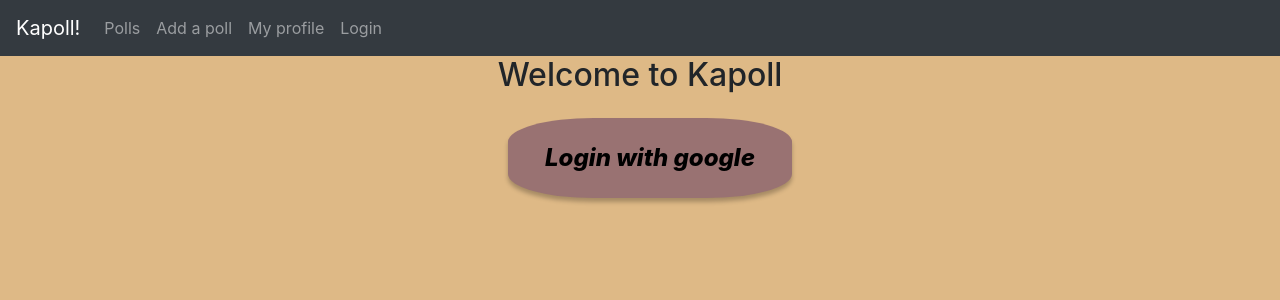
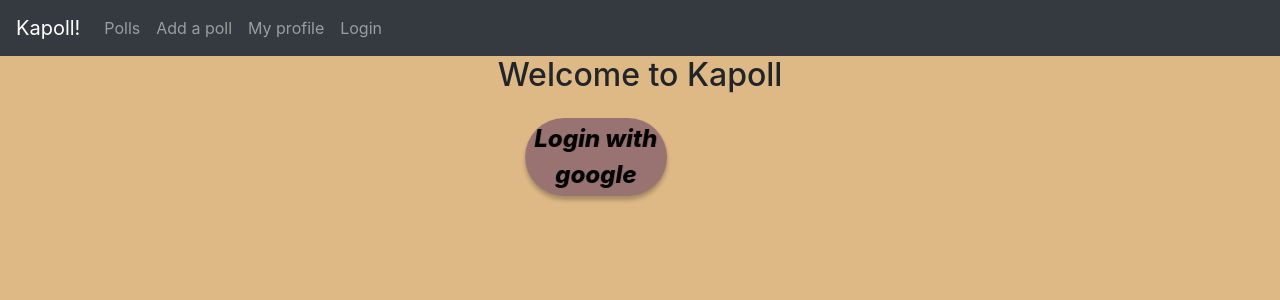
Before and after one commit to Tobbelobby/Kapoll_main, a React (Create React App) app in the folder Kapoll/src/main/frontend/kapoller/: page /login in a window 1280 px wide. Shown: the top 300 px of the page. Built offline with nearby package versions, Linux system fonts and the light colour scheme.

Commit message:
css buttons

```diff
--- a/Kapoll/src/main/frontend/kapoller/src/Components/Authentication/UserProfile.tsx
+++ b/Kapoll/src/main/frontend/kapoller/src/Components/Authentication/UserProfile.tsx
@@ -51,9 +51,8 @@ function UserProfile(){
         <div className="text-center mb-4">
             <h2 className="text-center mb-4">currentUser displayname</h2>
             <img className="text-center mb-4" id={"profilePicture"} src={pp} alt={"Profile-picture"} width="200px"/>
-
-            <button className={"w-100 myProfileButton"}>My Polls</button>
-            <button className={"w-100 myProfileButton"} onClick={LogOutWithGoogle}>Logout</button>
+            <button className={"w-100 text-center myProfileButton"}>My Polls</button>
+            <button className={"w-100 text-center myProfileButton"} onClick={LogOutWithGoogle}>Logout</button>
 
         </div>
     );
--- a/Kapoll/src/main/frontend/kapoller/src/Components/Poll/PollsList.tsx
+++ b/Kapoll/src/main/frontend/kapoller/src/Components/Poll/PollsList.tsx
@@ -104,7 +104,7 @@ const PollsList: React.FC = () => {
                         >
                             Edit
                         </Link>
-                        <button onClick={() =>  navigator.clipboard.writeText('localhost:3000/'+currentPoll.id)}>Copy Link</button>
+                        <button id={"copyLink"} onClick={() =>  navigator.clipboard.writeText('localhost:3000/'+currentPoll.id)}>Copy Link</button>
                     </div>
                 ) : (
                     <div>
--- a/Kapoll/src/main/frontend/kapoller/src/styles/PollOnline.css
+++ b/Kapoll/src/main/frontend/kapoller/src/styles/PollOnline.css
@@ -50,9 +50,12 @@ button {
     align-content: center;
     justify-content: center;
     background-color: #997272;
-    border-radius:30%;
+    /*border-radius:30%;
     height: 10vh;
-    min-width: 14vh;
+    min-width: 14vh;*/
+    border-radius:50%;
+    height: 12vh;
+    min-width: 12vh;
     border-color: transparent;
     font-style: italic;
     font-weight: 800;
@@ -103,3 +106,17 @@ button:hover {
 .myProfileButton{
     margin: 10px;
 }
+
+
+.myProfileButton, #copyLink{
+    display: flex;
+    justify-content: center;
+    align-items: center;
+    border-radius: 50px;
+    background-color: #997272;
+    height: 10%;
+    transform: translateX(12%);
+}
+.myProfileButton{
+    width: 50% !important;
+}
```
